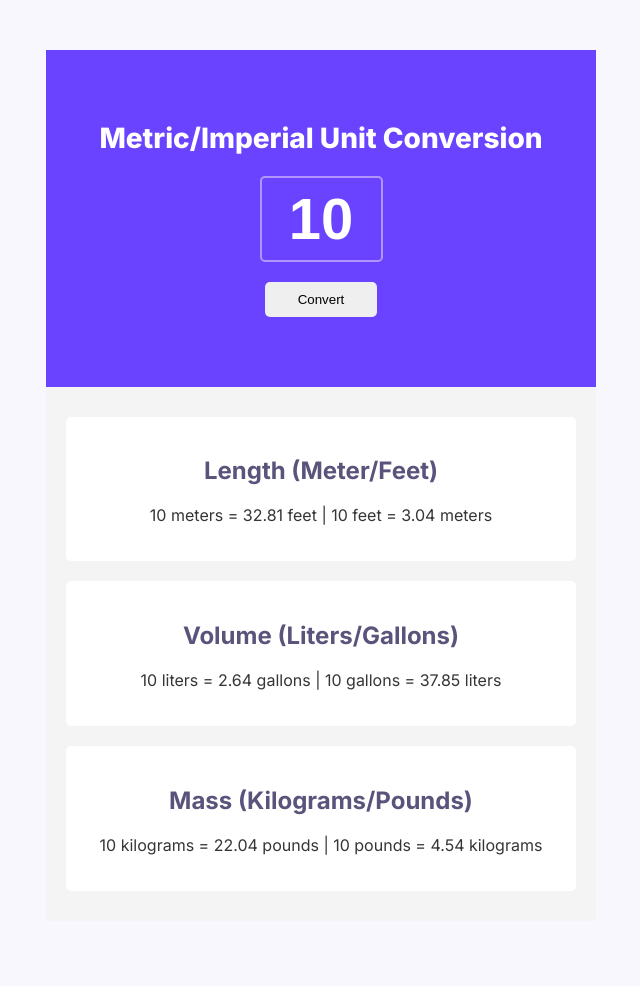
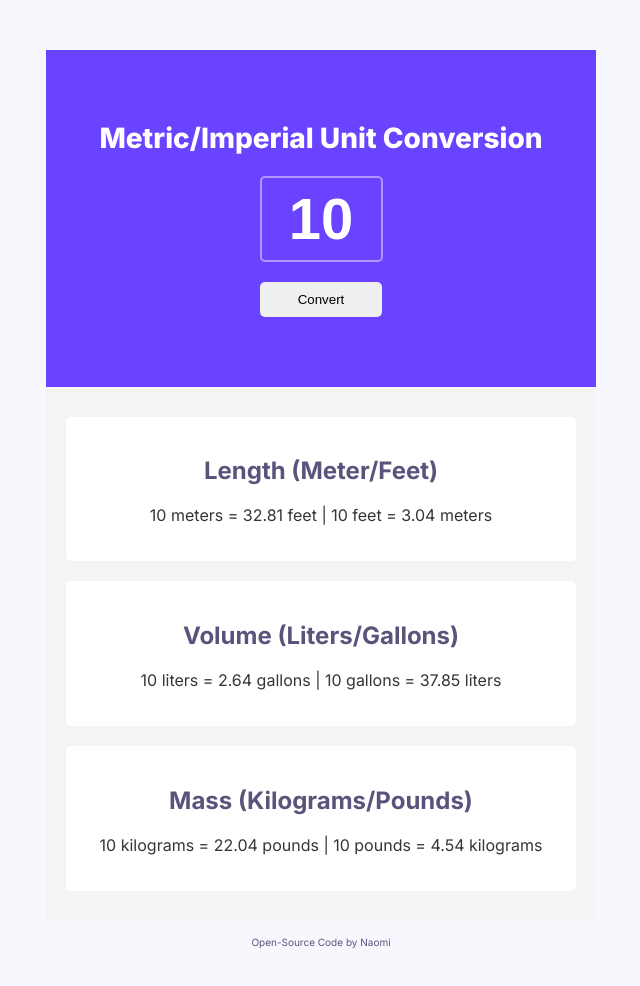
Before and after one commit to NayoBaez/Unit-Converter, a plain HTML site: page index.html in a window 1280 px wide. Shown: the whole page, without its empty margins (319-959 px from the left). Drawn offline with Linux system fonts and the light colour scheme.

Commit message:
Added Footer

```diff
--- a/index.css
+++ b/index.css
@@ -44,7 +44,7 @@ input {
 }
 
 button {
-  padding: 10px 33px;
+  padding: 10px 38px;
   border: none;
   border-radius: 5px;
   display: block;
@@ -70,3 +70,20 @@ h2 {
 p {
   color: #353535;
 }
+
+footer {
+  text-align: center;
+  font-size: 10px;
+  color: #5a537b;
+  margin-top: 15px;
+}
+
+footer a {
+  text-decoration: none;
+  color: #5a537b;
+}
+
+footer a:hover {
+  text-decoration: underline;
+  color: #2077f6;
+}
--- a/index.html
+++ b/index.html
@@ -36,6 +36,12 @@
           <p></p>
         </div>
       </div>
+      <footer>
+        <a href="https://github.com/NayoBaez/Unit-Converter" target="blank">
+          Open-Source Code
+        </a>
+        <span> by Naomi</span>
+      </footer>
     </div>
     <script src="index.js"></script>
   </body>
```
